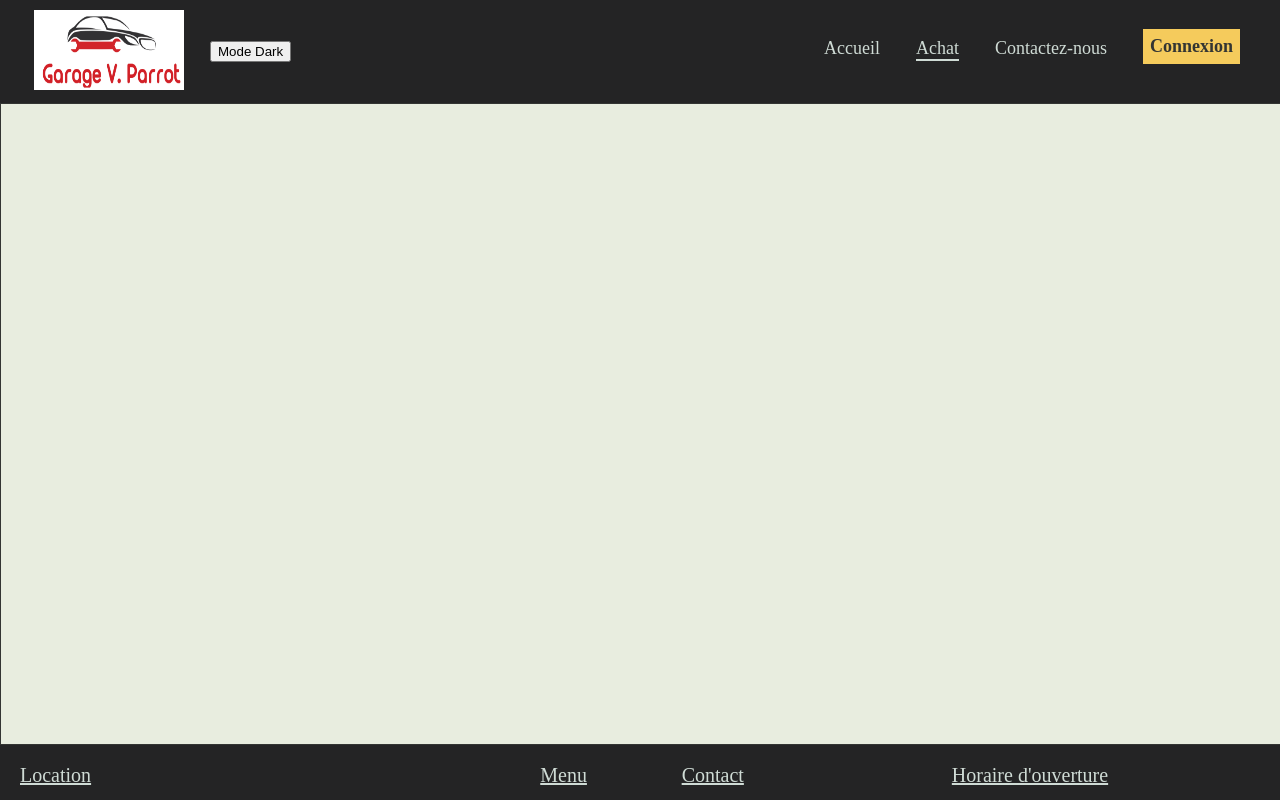
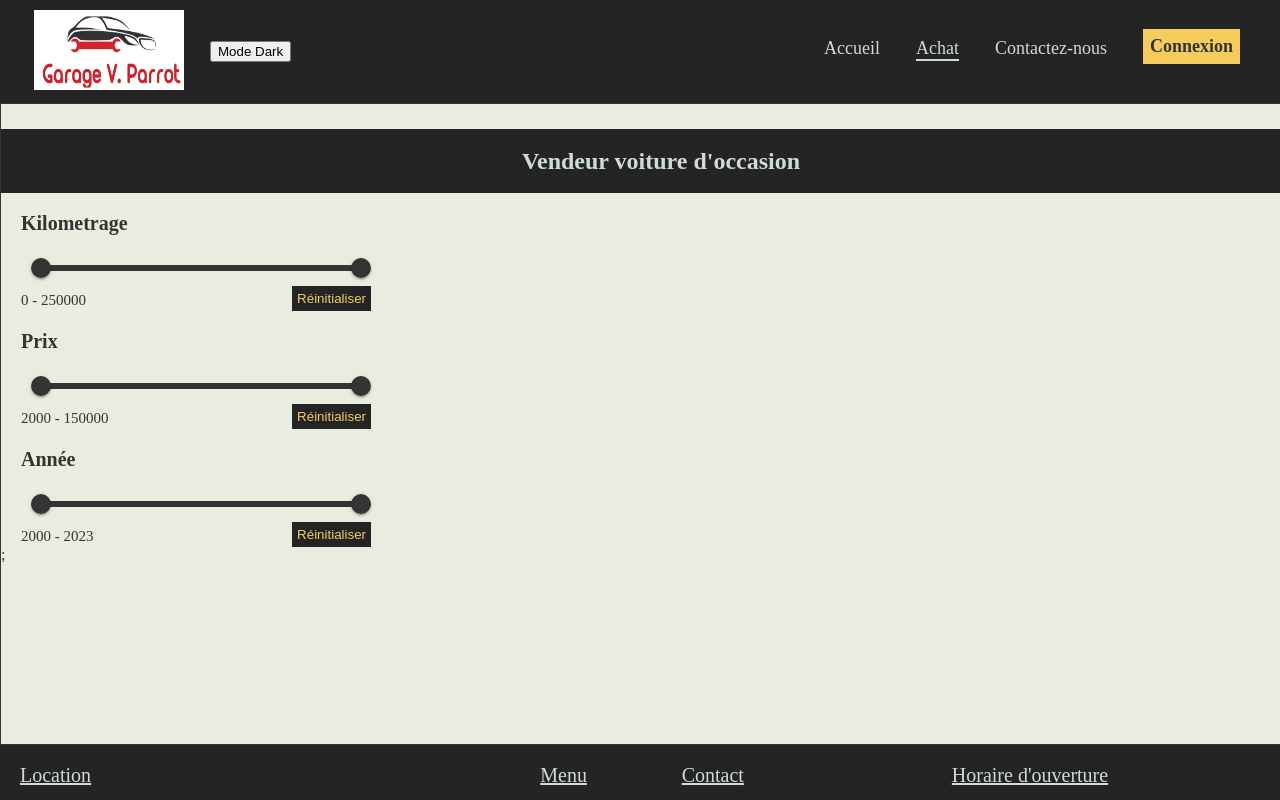
Before and after one commit to Valmirllap/Garage-Automobile, a React (Create React App) app: page /achat in a window 1280 px wide. Shown: the top 800 px of the page. Built offline with nearby package versions, Linux system fonts and the light colour scheme.

Commit message:
Ticket #4 - create FilterComponent to filter cars with their Miles/price/year

```diff
--- a/package.json
+++ b/package.json
@@ -4,7 +4,8 @@
   "private": true,
   "dependencies": {
     "@babel/plugin-proposal-private-property-in-object": "^7.21.10",
-    "@mui/icons-material": "^5.11.16",
+    "@emotion/react": "^11.11.1",
+    "@emotion/styled": "^11.11.0",
     "@mui/material": "^5.13.4",
     "@testing-library/jest-dom": "^5.16.5",
     "@testing-library/react": "^13.4.0",
--- /dev/null
+++ b/src/components/Achat/FilterComponent.js
@@ -0,0 +1,101 @@
+import styled from "styled-components";
+import { useState } from "react";
+import Slider from '@mui/material/Slider';
+
+export default function FilterComponent () {
+
+  const useFilter = (initialValue, minValue, maxValue) => {
+    const [filterValue, setFilterValue] = useState(initialValue);
+
+    const handleChange = (event, newValue) => {
+      setFilterValue(newValue);
+    };
+
+    const handleReset = () => {
+      setFilterValue(initialValue);
+    };
+
+    return [filterValue, handleChange, handleReset, minValue, maxValue];
+  };
+
+const filters = [
+  { id: 1, initialValue: [0, 250000], min: 0, max: 250000, title: "Kilometrage" },
+  { id: 2, initialValue: [2000, 150000], min: 2000, max: 150000, title: "Prix" },
+  { id: 3, initialValue: [2000, 2023], min: 2000, max: 2023, title: "Année"},
+];
+
+  return (
+    <div>
+      {filters.map((filter) => {
+        // useFilter is useFilter(initialValue, minValue, maxValue) = [filterValue, handleChange, handleReset, minValue, maxValue]
+        // eslint-disable-next-line react-hooks/rules-of-hooks
+        const filterProps = useFilter(filter.initialValue, filter.min, filter.max);
+   return (
+   <Filters key={filter.id}>
+      <TitleFilters>{filter.title}</TitleFilters>
+        <Slider
+            className="range-slider"
+            value={filterProps[0]}
+            onChange={filterProps[1]}
+            valueLabelDisplay="auto"
+            min={filterProps[3]}
+            step={1}
+            max={filterProps[4]}
+          />
+        <Displayfilters>
+          <SmallText>{filterProps[0].join(' - ')}</SmallText>
+          <ResetBtn onClick={filterProps[2]}>Réinitialiser</ResetBtn>
+        </Displayfilters>
+    </Filters>
+   );
+      })};
+    </div>
+  );
+};
+
+// FILTERS
+const Filters = styled.div`
+margin: 20px 0 0 20px;
+& .range-slider{
+  width: 320px;
+  margin: 20px 0 0 20px;
+  color: ${(props) => props.theme.mainColor};
+  @media screen and (max-width: 576px){
+    font-size: 16px;
+    width: 200px;
+  }
+}
+`;
+const TitleFilters = styled.h2`
+font-size: 20px;
+font-weight: 600;
+font-family: barlow;
+@media screen and (max-width: 576px){
+  font-size: 16px;
+}
+`;
+
+const Displayfilters = styled.div`
+display: flex;
+justify-content: space-between;
+width: 350px;
+@media screen and (max-width: 576px){
+  font-size: 16px;
+  width: 230px;
+}
+`;
+
+const SmallText = styled.div`
+margin-top: 7px;
+font-size: 15px;
+@media screen and (max-width: 576px){
+  font-size: 13px
+}
+`;
+const ResetBtn = styled.button`
+background-color: #242425;
+padding: 5px;
+color: #F5CB5C;
+border: none;
+cursor: pointer;
+`;
--- a/src/components/Achat/index.js
+++ b/src/components/Achat/index.js
@@ -1,13 +1,37 @@
 import styled from "styled-components";
-
+import './Achat.css';
+import FilterComponent from "./FilterComponent";
 
 export default function Achat (){
-
 return (
   <Wrapper>
+    <TitleContainer>
+      <Title>Vendeur voiture d'occasion</Title>
+    </TitleContainer>
+    <FilterComponent/>
 
   </Wrapper>
-)
-}
+  )
+};
+// Body
+const Wrapper = styled.div`
+overflow-x:hidden;
+`;
+// Main Title
+const TitleContainer = styled.div`
+diplay: flex;
+align-items: center;
+justify-content: center;
+width: 100vw;
+padding: 20px;
+background-color: #242425;
+color: #CFDBD5;
+margin-top: 25px;
+`;
 
-const Wrapper = styled.div``;
+const Title = styled.h1`
+font-family: libre baskerville;
+font-weight: 600;
+font-size:24px;
+text-align: center;
+`;
--- a/src/components/UI/GlobalStyle.js
+++ b/src/components/UI/GlobalStyle.js
@@ -2,7 +2,7 @@ import { createGlobalStyle } from "styled-components";
 
 const GlobalStyle = createGlobalStyle`
 body{
-  transition: linear 0.25;
+  transition: linear 0.25s;
   background-color: ${(props) => props.theme.backgroundColor};
   color: ${(props) => props.theme.mainColor}
 }
--- a/src/components/UI/Layout.js
+++ b/src/components/UI/Layout.js
@@ -27,12 +27,14 @@ export default function Layout({children}){
   )
 }
 
-const Wrapper = styled.div``;
+const Wrapper = styled.div`
+overflow-x: hidden;
+`;
 
 const Main = styled.div`
 min-height: calc(100vh - 160px);
 width: 100%;
-max-width: 1440px;
+max-width: 1920px;
 border: solid 1px;
 margin: auto;
 display: flex;
```
Also changed, not shown: src/components/Achat/Achat.css (added), 1 other file (tests, documents, lock files or other folders).
